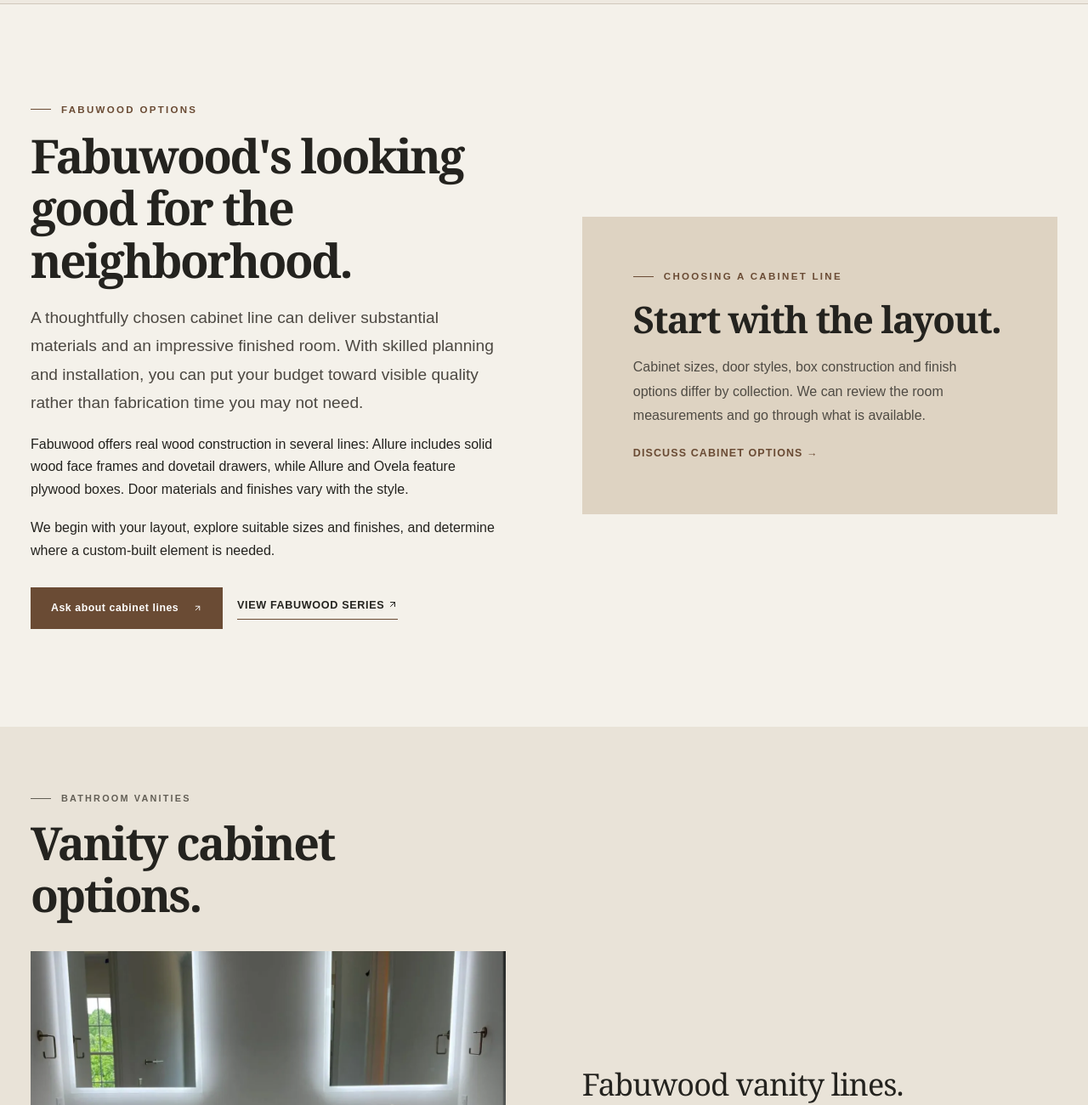
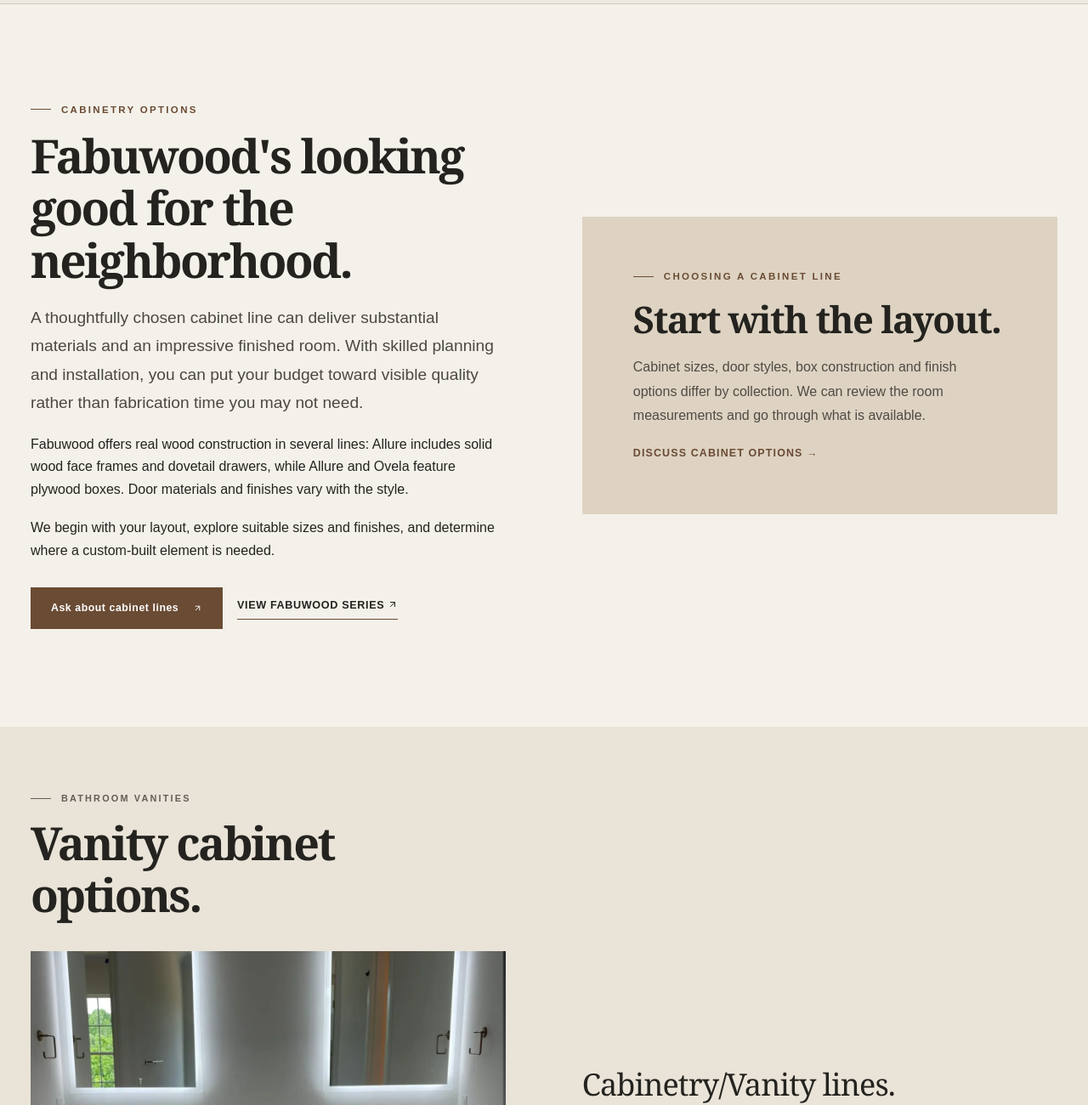
Before and after one commit to TSquaredCabinetry/TSquaredCabinetry.github.io, a plain HTML site: page prefabs.html in a window 1280 px wide. Shown: the part 780-2080 px from the top of the page at 85% size. Drawn offline with Linux system fonts and the light colour scheme.

Commit message:
update Prefabs.html

```diff
--- a/prefabs.html
+++ b/prefabs.html
@@ -131,7 +131,7 @@
       <section class="section wrap" id="fabuwood">
         <div class="split">
           <div class="copy">
-            <p class="eyebrow">FABUWOOD OPTIONS</p>
+            <p class="eyebrow">CABINETRY OPTIONS</p>
             <h2>Fabuwood's looking good for the neighborhood.</h2>
             <p class="lead">A thoughtfully chosen cabinet line can deliver substantial materials and an impressive finished room. With skilled planning and installation, you can put your budget toward visible quality rather than fabrication time you may not need.</p>
             <p>Fabuwood offers real wood construction in several lines: Allure includes solid wood face frames and dovetail drawers, while Allure and Ovela feature plywood boxes. Door materials and finishes vary with the style.</p>
@@ -162,7 +162,7 @@
               <img alt="Completed white double-sink bathroom vanity" decoding="async" loading="lazy" src="assets/images/bath-double-vanity.webp"/>
             </figure>
             <div class="copy">
-              <h3 style="font:normal 2.25rem var(--serif)">Fabuwood vanity lines.</h3>
+              <h3 style="font:normal 2.25rem var(--serif)">Cabinetry/Vanity lines.</h3>
               <p>Fabuwood offers vanity configurations, door styles and finishes. Check available widths, cabinet details and top compatibility by model.</p>
               <p>Standard sizes suit many bathrooms. Nonstandard openings may call for custom construction.</p>
               <a class="arrow-link" href="https://www.fabuwood.com/vanities" rel="noopener" target="_blank">View the manufacturer's vanities <span class="icon-arrow-up-right" aria-hidden="true"></span></a>
@@ -230,7 +230,7 @@
           <div>
             <p class="eyebrow light">PROJECT INQUIRIES</p>
             <h2>Considering new cabinets?</h2>
-            <p>We can walk through Fabuwood styles, construction and pricing considerations, then optionally identify the few details that would truly benefit from custom work. Beautiful results should be possible at more than one price point.</p>
+            <p>We can walk through styles, construction and pricing considerations, then optionally identify the few details that would truly benefit from custom work. Beautiful results should be possible at more than one price point.</p>
           </div>
           <div class="cta-actions">
             <a class="btn light" href="contact.html">Send a project inquiry  <span class="icon-arrow-up-right" aria-hidden="true"></span></a>
```
